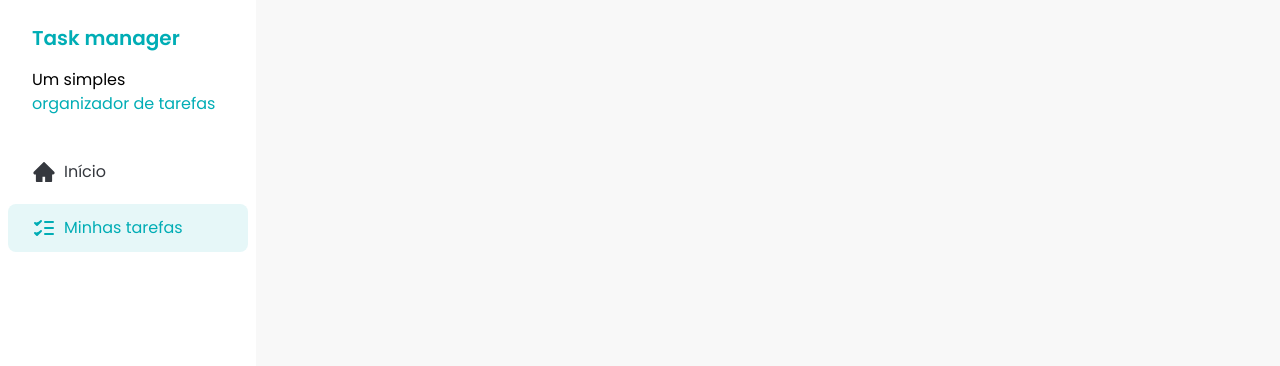
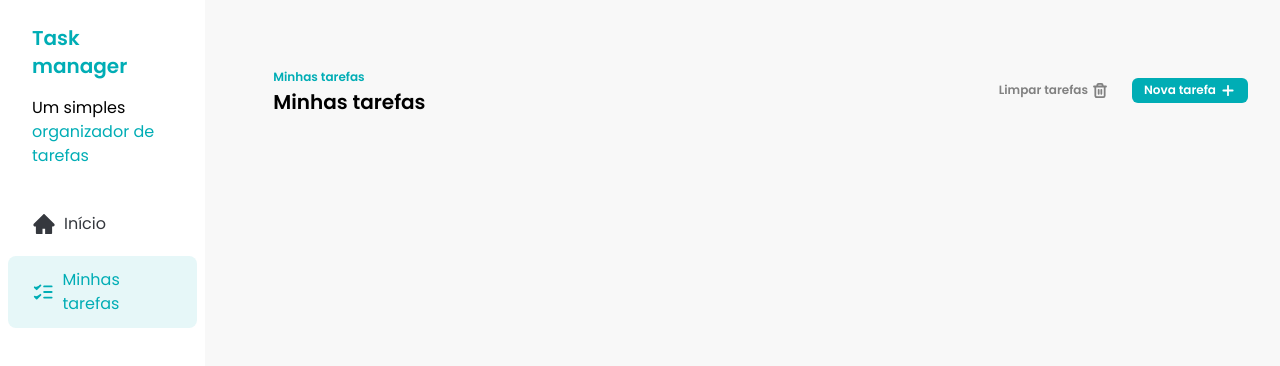
Before and after one commit to Abimael-Pereira/task-manager-react, a React (Vite) app: page / in a window 1280 px wide. Shown: the top 366 px of the page. Built offline with nearby package versions, Linux system fonts and the light colour scheme.

Commit message:
feat: add inicial Task and Button component

```diff
--- a/src/App.jsx
+++ b/src/App.jsx
@@ -1,9 +1,11 @@
 import Sidebar from './components/Sidebar';
+import Tasks from './components/Tasks';
 
 function App() {
   return (
-    <div>
+    <div className="flex gap-9">
       <Sidebar />
+      <Tasks />
     </div>
   );
 }
--- /dev/null
+++ b/src/components/Button.jsx
@@ -0,0 +1,22 @@
+const Button = ({ children, variant = 'primary' }) => {
+  const getVariantClasses = () => {
+    if (variant === 'primary') {
+      return 'bg-[#00ADB5] text-white';
+    }
+
+    if (variant === 'ghost') {
+      return 'bg-transparent text-[#818181]';
+    }
+
+    return 'text-[#35383E]';
+  };
+  return (
+    <button
+      className={`flex items-center gap-1 rounded-md px-3 py-1 text-xs font-semibold transition-opacity hover:opacity-80 ${getVariantClasses()}`}
+    >
+      {children}
+    </button>
+  );
+};
+
+export default Button;
--- /dev/null
+++ b/src/components/Tasks.jsx
@@ -0,0 +1,29 @@
+import Button from './Button';
+import TrashIcon from '../assets/icons/trash.svg?react';
+import AddIcon from '../assets/icons/add.svg?react';
+
+const Tasks = () => {
+  return (
+    <div className="w-full px-8 py-16">
+      <div className="flex justify-between">
+        <div>
+          <span className="text-xs font-semibold text-[#00ADB5]">
+            Minhas tarefas
+          </span>
+          <h2 className="text-xl font-semibold">Minhas tarefas</h2>
+        </div>
+
+        <div className="flex items-center gap-3">
+          <Button variant={'ghost'}>
+            Limpar tarefas <TrashIcon />
+          </Button>
+          <Button variant={'primary'}>
+            Nova tarefa <AddIcon />
+          </Button>
+        </div>
+      </div>
+    </div>
+  );
+};
+
+export default Tasks;
```
Also changed, not shown: src/Tasks.jsx (deleted), src/assets/icons/add.svg (added), src/assets/icons/trash.svg (added).
